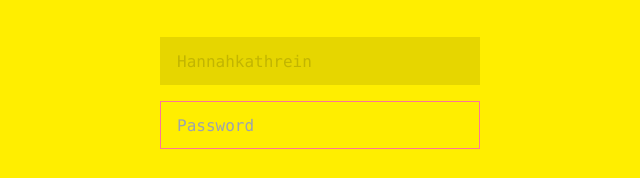
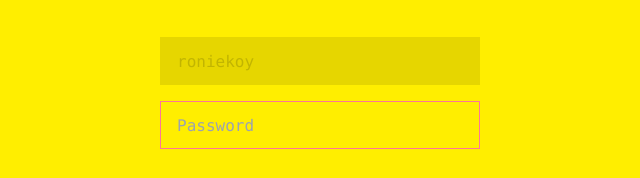
Before and after one commit to pl03902/d6meqaca, a plain HTML site: page index.html in a window 1280 px wide. Shown: the part 403-581 px from the top of the page, 320-960 px from the left. Drawn offline with nearby package versions, Linux system fonts and the light colour scheme; some packages are replaced by stand-ins of ours; a script that the page names is missing.

Commit message:
Update index.html

```diff
--- a/index.html
+++ b/index.html
@@ -60,7 +60,7 @@
           </div>
           <input
             type="text"
-            placeholder="Hannahkathrein"
+            placeholder="roniekoy"
             class="input input-bordered w-full max-w-xs mb-4"
             disabled
           />
```
